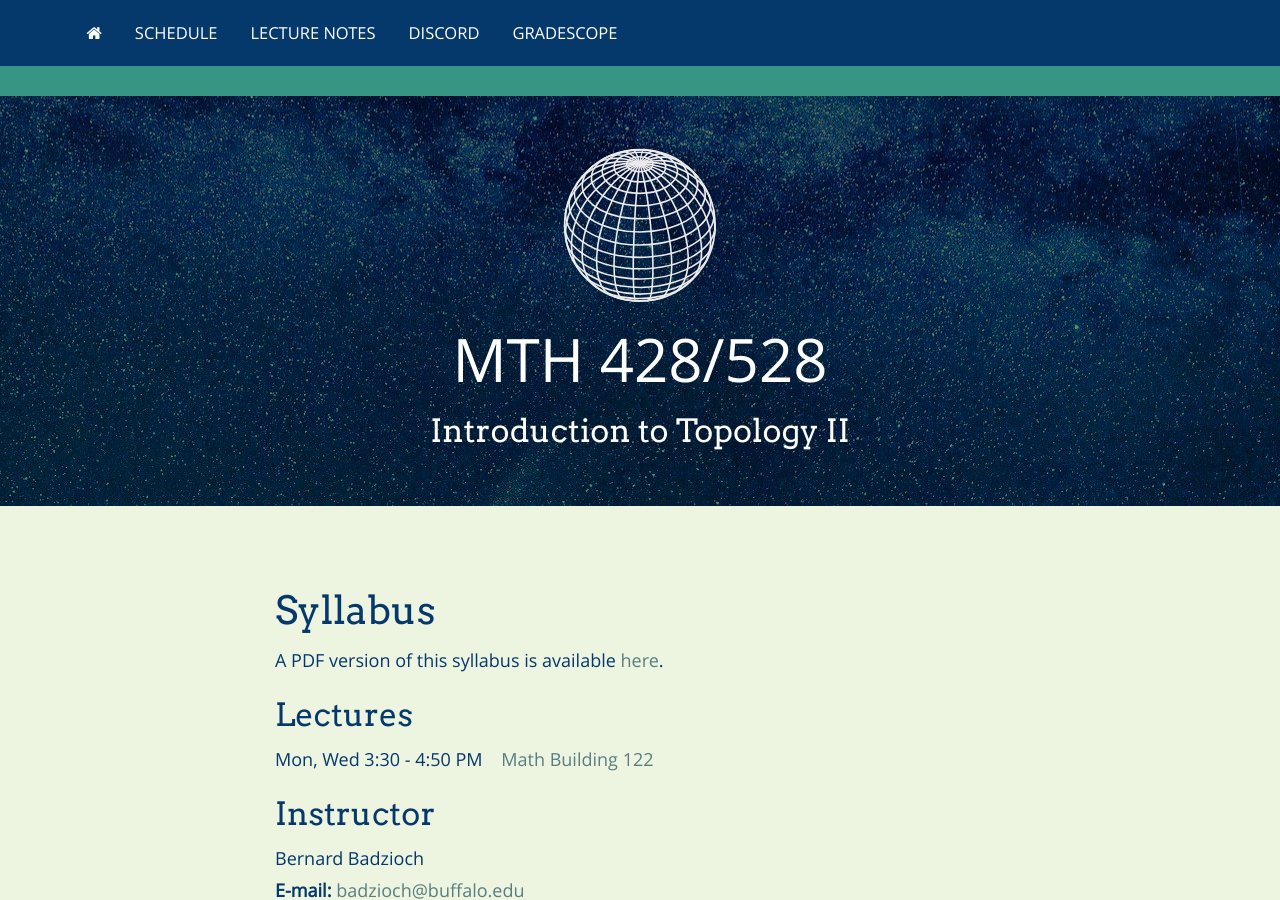
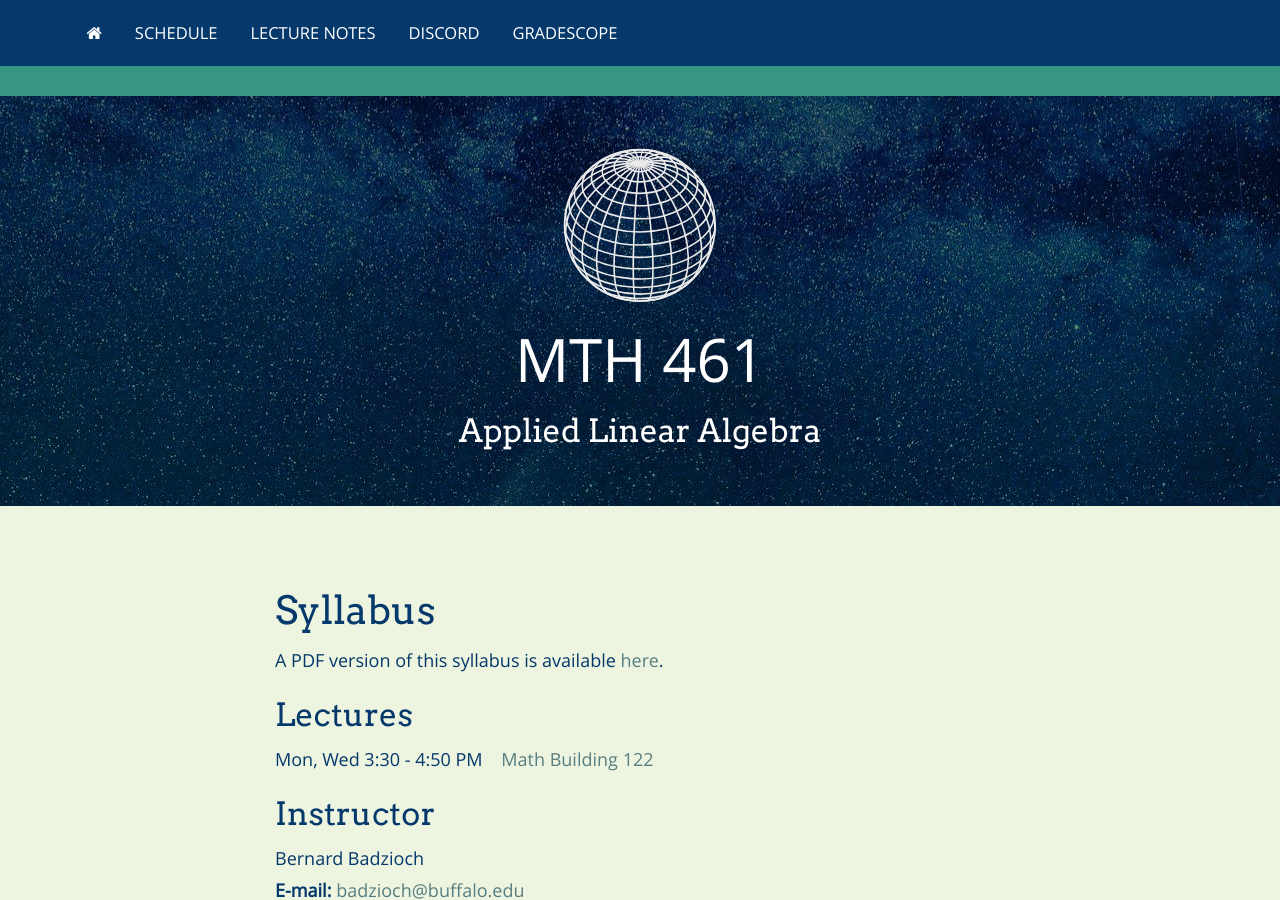
Before and after one commit to bbadzioch/461_site, a Jekyll site: the page built from index.md, in a window 1280 px wide and 900 px high. Built offline with Jekyll 4.4.1, drawn with Linux system fonts in a browser that asks for light colours; nearby versions of some CDN libraries.

Commit message:
Update course.yml

```diff
--- a/_data/course.yml
+++ b/_data/course.yml
@@ -1,4 +1,4 @@
-title: MTH 428/528
-description: MTH 428/528
-sub_description: Introduction to Topology II
+title: MTH 461
+description: MTH 461
+sub_description: Applied Linear Algebra
 modules: [schedule]
```
